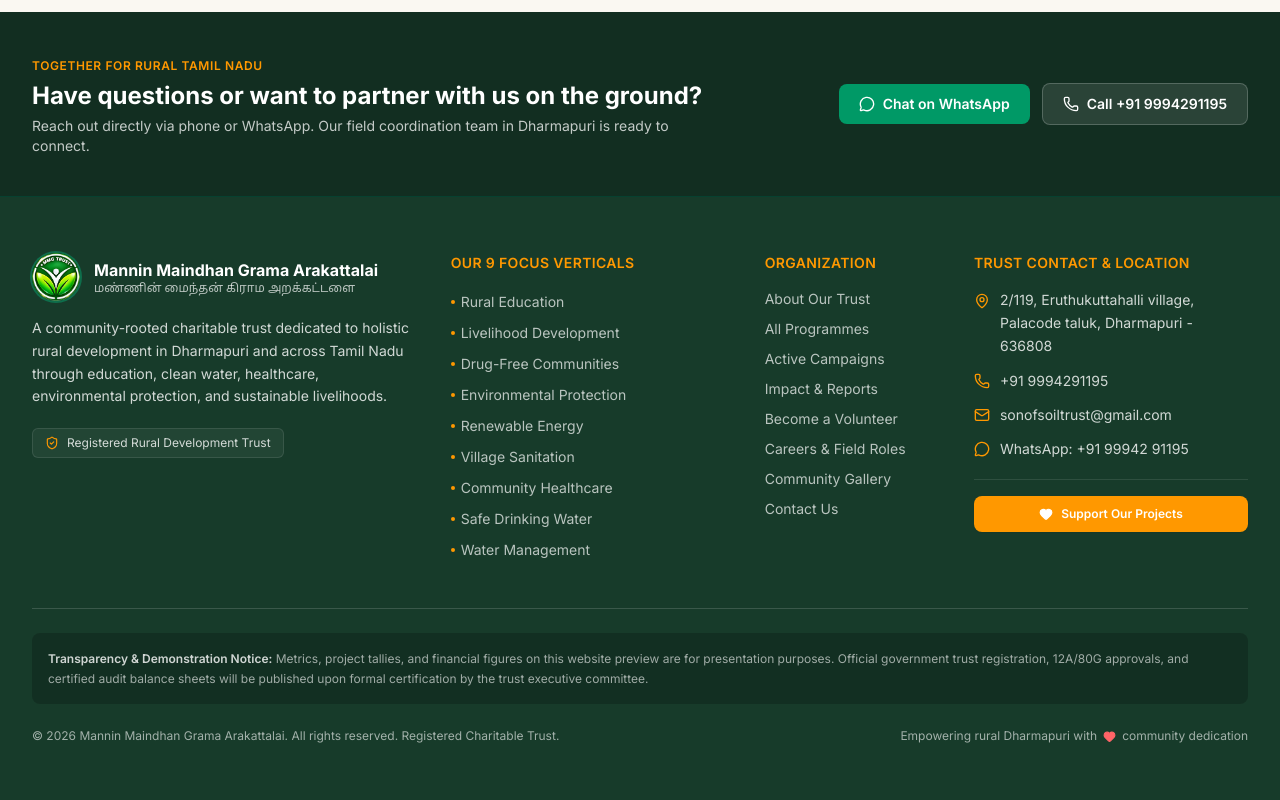
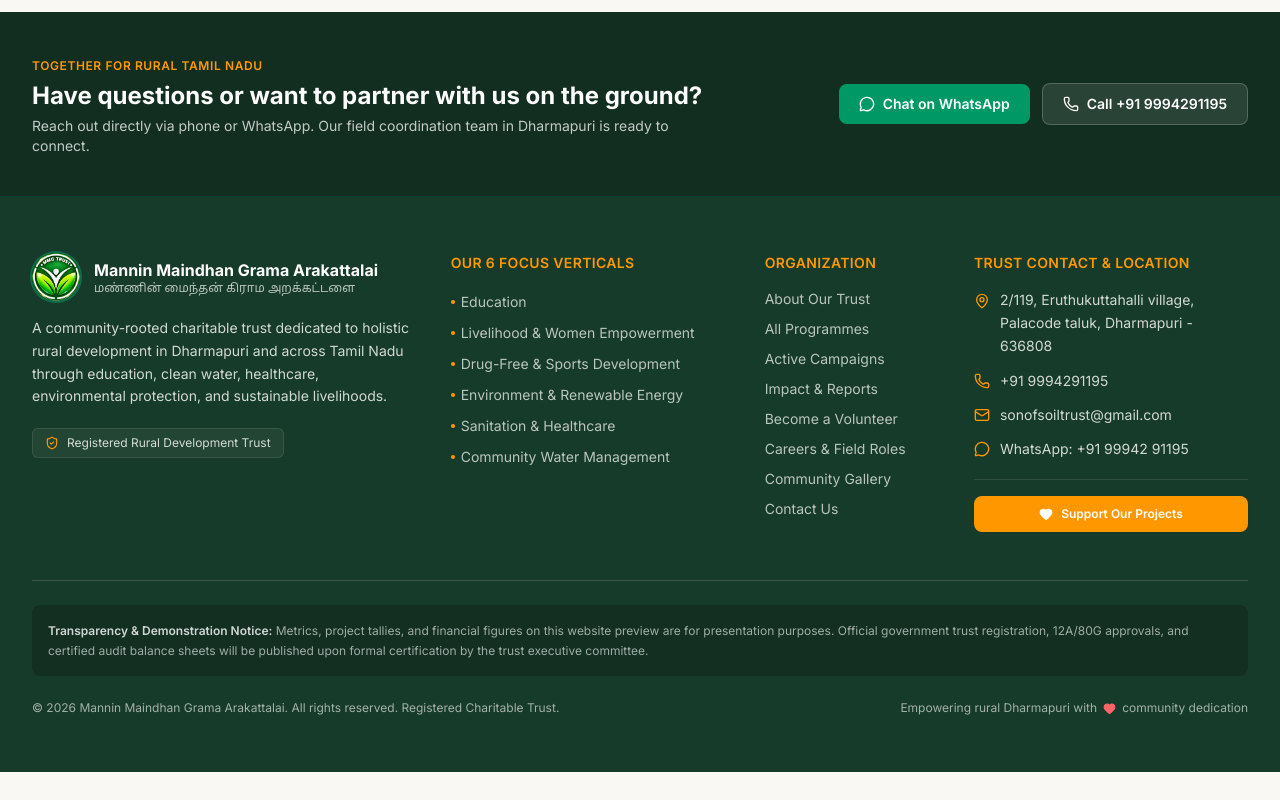
Before and after one commit to Nr-143/trust-demo, a React (Vite) app: page /about in a window 1280 px wide. Shown: the part 1586-2386 px from the top of the page. After the commit the page ends 2358 px from the top, so only its background shows below. Built offline with nearby package versions, Linux system fonts and the light colour scheme.

Commit message:
6 verticals updated

```diff
--- a/src/components/common/Footer.jsx
+++ b/src/components/common/Footer.jsx
@@ -81,22 +81,19 @@
             </div>
           </div>
 
-          {/* Core Programmes (9 verticals) */}
+          {/* Core Programmes (6 verticals) */}
           <div className="lg:col-span-3">
             <h3 className="font-semibold text-sm mb-4 text-accent tracking-wide uppercase">
-              Our 9 Focus Verticals
+              Our 6 Focus Verticals
             </h3>
             <ul className="space-y-2 text-sm">
               {[
-                { name: 'Rural Education', to: '/programmes#prog-education' },
-                { name: 'Livelihood Development', to: '/programmes#prog-livelihood' },
-                { name: 'Drug-Free Communities', to: '/programmes#prog-drug-free' },
-                { name: 'Environmental Protection', to: '/programmes#prog-environment' },
-                { name: 'Renewable Energy', to: '/programmes#prog-renewable-energy' },
-                { name: 'Village Sanitation', to: '/programmes#prog-sanitation' },
-                { name: 'Community Healthcare', to: '/programmes#prog-healthcare' },
-                { name: 'Safe Drinking Water', to: '/programmes#prog-drinking-water' },
-                { name: 'Water Management', to: '/programmes#prog-water-management' },
+                { name: 'Education', to: '/programmes#prog-education' },
+                { name: 'Livelihood & Women Empowerment', to: '/programmes#prog-livelihood-women' },
+                { name: 'Drug-Free & Sports Development', to: '/programmes#prog-drug-free-sports' },
+                { name: 'Environment & Renewable Energy', to: '/programmes#prog-environment-energy' },
+                { name: 'Sanitation & Healthcare', to: '/programmes#prog-sanitation-healthcare' },
+                { name: 'Community Water Management', to: '/programmes#prog-water-management' },
               ].map((prog) => (
                 <li key={prog.name}>
                   <Link
--- a/src/components/public/HeroSection.jsx
+++ b/src/components/public/HeroSection.jsx
@@ -86,7 +86,7 @@
             <div className="pt-6 border-t border-stone-200/80 grid grid-cols-2 sm:grid-cols-3 gap-3">
               <div className="flex items-center gap-2">
                 <CheckCircle size={16} className="text-[#176B36] shrink-0" />
-                <span className="text-xs font-medium text-gray-700">9 Core Verticals</span>
+                <span className="text-xs font-medium text-gray-700">6 Core Verticals</span>
               </div>
               <div className="flex items-center gap-2">
                 <CheckCircle size={16} className="text-[#176B36] shrink-0" />
--- a/src/components/public/ProgrammesSection.jsx
+++ b/src/components/public/ProgrammesSection.jsx
@@ -32,7 +32,15 @@
   const { programmes } = useSite();
   const [selectedCategory, setSelectedCategory] = useState('All');
 
-  const categories = ['All', 'Education', 'Water & Health', 'Environment', 'Livelihood'];
+  const categories = [
+    'All',
+    'Education',
+    'Livelihood & Women',
+    'Youth & Sports',
+    'Environment & Energy',
+    'Sanitation & Health',
+    'Water Management',
+  ];
 
   const activeProgrammes = (programmes || []).filter(
     (p) => p.status === 'active' || p.status === 'published' || !p.status
@@ -43,16 +51,16 @@
       ? activeProgrammes
       : activeProgrammes.filter((p) => {
           if (selectedCategory === 'Education') return p.category.includes('Education');
-          if (selectedCategory === 'Water & Health')
-            return (
-              p.category.includes('Water') ||
-              p.category.includes('Health') ||
-              p.category.includes('Sanitation')
-            );
-          if (selectedCategory === 'Environment')
+          if (selectedCategory === 'Livelihood & Women')
+            return p.category.includes('Livelihood') || p.category.includes('Women');
+          if (selectedCategory === 'Youth & Sports')
+            return p.category.includes('Drug') || p.category.includes('Sports');
+          if (selectedCategory === 'Environment & Energy')
             return p.category.includes('Environment') || p.category.includes('Energy');
-          if (selectedCategory === 'Livelihood')
-            return p.category.includes('Livelihood') || p.category.includes('Community');
+          if (selectedCategory === 'Sanitation & Health')
+            return p.category.includes('Sanitation') || p.category.includes('Healthcare');
+          if (selectedCategory === 'Water Management')
+            return p.category.includes('Water Management') || p.category.includes('Water Conservation');
           return true;
         });
 
@@ -63,14 +71,14 @@
         {/* Section Header */}
         <div className="text-center max-w-3xl mx-auto mb-10">
           <span className="inline-flex items-center gap-1.5 px-3 py-1 rounded-full text-xs font-semibold bg-emerald-100/80 text-[#173B2A] border border-emerald-200 mb-3">
-            <span>Our 9 Core Verticals</span>
+            <span>Our 6 Core Verticals</span>
           </span>
           <h2 className="text-3xl sm:text-4xl font-extrabold text-[#173B2A] tracking-tight">
             Integrated Rural Development Programmes
           </h2>
           <p className="mt-3 text-base text-gray-600 leading-relaxed font-normal">
-            Addressing deep-rooted rural challenges through 9 distinct pillars spanning education,
-            clean drinking water, youth empowerment, healthcare, and sustainable agriculture.
+            Addressing deep-rooted rural challenges through 6 focused verticals spanning education,
+            women-led livelihood, sports and youth development, clean energy, sanitation and health, and community water stewardship.
           </p>
 
           {/* Quick Filter Pill Buttons */}
@@ -91,7 +99,7 @@
           </div>
         </div>
 
-        {/* 9 Programmes Grid */}
+        {/* 6 Programmes Grid */}
         <div className="grid grid-cols-1 md:grid-cols-2 lg:grid-cols-3 gap-6 sm:gap-7">
           {filteredProgrammes.map((prog) => {
             const Icon = programmeIconMap[prog.icon] || GraduationCap;
--- a/src/components/public/TransparencySection.jsx
+++ b/src/components/public/TransparencySection.jsx
@@ -16,7 +16,7 @@
     {
       title: 'Community Programmes',
       titleTamil: 'செயல்திட்டங்கள்',
-      description: 'Overview of 9 active development verticals and village coverage.',
+      description: 'Overview of 6 active development verticals and village coverage.',
       to: '/programmes',
       badge: 'Operations',
     },
--- a/src/data/initialData.js
+++ b/src/data/initialData.js
@@ -99,130 +99,79 @@
       isDemo: true,
     },
     {
-      id: 'prog-livelihood',
-      title: 'Livelihood Development',
-      fullTitle: 'Rural Livelihood & Skill Enhancement',
-      titleTamil: 'வாழ்வாதார மற்றும் திறன் மேம்பாடு',
-      category: 'Livelihood',
+      id: 'prog-livelihood-women',
+      title: 'Livelihood Development and Women Empowerment',
+      fullTitle: 'Rural Livelihood & Women Empowerment Initiative',
+      titleTamil: 'வாழ்வாதாரம் மற்றும் மகளிர் மேம்பாடு',
+      category: 'Livelihood Development and Women Empowerment',
       icon: 'Briefcase',
       imageUrl:
         'https://images.unsplash.com/photo-1590402494682-cd3fb53b1f70?w=800&auto=format&fit=crop&q=80',
       description:
         'Empowering marginal farmers, women self-help groups, and rural youth with sustainable agricultural methods, vocational skills, and micro-enterprise guidance.',
       details:
-        'Supports organic cultivation practices, value addition to local farm produce, and vocational training in tailoring, electricals, and digital skills.',
-      highlights: ['Women Self-Help Groups', 'Organic Farming Workshops', 'Micro-Enterprise Support'],
+        'Supports women-led self-help micro-enterprises, organic cultivation practices, value addition to local farm produce, and vocational training in tailoring, crafts, and digital skills.',
+      highlights: ['Women Self-Help Groups', 'Organic Farming Workshops', 'Micro-Enterprise & Skill Training'],
       status: 'active',
       isDemo: true,
     },
     {
-      id: 'prog-drug-free',
-      title: 'Drug-Free Communities',
-      fullTitle: 'Drug-Free & Healthy Youth Initiative',
-      titleTamil: 'போதையற்ற ஆரோக்கிய சமுதாயம்',
-      category: 'Community Health',
+      id: 'prog-drug-free-sports',
+      title: 'Drug-Free Communities and Sports Development',
+      fullTitle: 'Drug-Free Society & Rural Sports Development',
+      titleTamil: 'போதையற்ற சமூகம் மற்றும் விளையாட்டு மேம்பாடு',
+      category: 'Drug-Free Communities and Sports Development',
       icon: 'ShieldCheck',
       imageUrl:
         'https://images.unsplash.com/photo-1526676037777-05a232554f77?w=800&auto=format&fit=crop&q=80',
       description:
-        'Conducting anti-substance abuse campaigns, village sports leagues, and peer counselling to foster healthy, empowered, and constructive youth.',
+        'Conducting anti-substance abuse campaigns, village sports leagues, and peer counselling to foster healthy, empowered, and constructive rural youth.',
       details:
-        'Collaborates with village elders, local schools, and sports clubs to organize cricket and kabaddi tournaments alongside awareness workshops.',
-      highlights: ['Substance Awareness Drives', 'Village Sports Tournaments', 'Youth & Family Counselling'],
+        'Collaborates with village elders, local schools, and rural youth sports clubs to organize cricket, kabaddi, and athletic tournaments alongside substance abuse awareness workshops.',
+      highlights: ['Substance Awareness Drives', 'Village Sports Leagues', 'Youth & Family Counselling'],
       status: 'active',
       isDemo: true,
     },
     {
-      id: 'prog-environment',
-      title: 'Environmental Protection',
-      fullTitle: 'Afforestation & Biodiversity Conservation',
-      titleTamil: 'சுற்றுச்சூழல் பாதுகாப்பு & பசுமை இயக்கம்',
-      category: 'Environment',
+      id: 'prog-environment-energy',
+      title: 'Environmental Protection and Renewable Energy',
+      fullTitle: 'Afforestation, Biodiversity & Clean Solar Energy',
+      titleTamil: 'சுற்றுச்சூழல் பாதுகாப்பு மற்றும் புதுப்பிக்கத்தக்க ஆற்றல்',
+      category: 'Environmental Protection and Renewable Energy',
       icon: 'TreePine',
       imageUrl:
         'https://images.unsplash.com/photo-1542601906990-b4d3fb778b09?w=800&auto=format&fit=crop&q=80',
       description:
-        'Mass plantation of indigenous shade and fruit-bearing trees, seed-ball scattering, and community stewardship of rural biodiversity.',
+        'Mass plantation of indigenous shade and fruit-bearing trees, seed-ball scattering, and decentralized solar lighting for sustainable rural habitations.',
       details:
-        'Preserves native trees such as Neem, Pungan, Peepal, and Tamarind suited to Dharmapuri climatic conditions with drip protection.',
-      highlights: ['10,000+ Native Saplings', 'Seed Ball Distribution', 'School Green Clubs'],
+        'Preserves native trees such as Neem, Pungan, Peepal, and Tamarind suited to Dharmapuri climatic conditions, combined with rural solar lighting points and clean energy literacy.',
+      highlights: ['Native Tree Plantations', 'Solar Street Illumination', 'School Green Clubs'],
       status: 'active',
       isDemo: true,
     },
     {
-      id: 'prog-renewable-energy',
-      title: 'Renewable Energy',
-      fullTitle: 'Rural Solar Lighting & Clean Energy',
-      titleTamil: 'சூரிய ஒளி மற்றும் புதுப்பிக்கத்தக்க ஆற்றல்',
-      category: 'Clean Energy',
-      icon: 'Sun',
-      imageUrl:
-        'https://images.unsplash.com/photo-1509391365360-2e959784a276?w=800&auto=format&fit=crop&q=80',
-      description:
-        'Promoting decentralized solar street illumination, solar-assisted water lifting for marginal farmers, and household renewable energy awareness.',
-      details:
-        'Aims to reduce reliance on irregular grid power in remote agricultural habitations and foster environmentally clean lighting.',
-      highlights: ['Solar Street Lights', 'Farm Solar Pumping Advice', 'Energy Literacy Workshops'],
-      status: 'active',
-      isDemo: true,
-    },
-    {
-      id: 'prog-sanitation',
-      title: 'Sanitation',
-      fullTitle: 'Rural Sanitation & Clean Villages',
-      titleTamil: 'சுகாதாரம் & தூய்மை கிராம முன்னெடுப்பு',
-      category: 'Sanitation',
-      icon: 'Sparkles',
-      imageUrl:
-        'https://images.unsplash.com/photo-1532996122724-e3c354a0b15b?w=800&auto=format&fit=crop&q=80',
-      description:
-        'Advancing community hygiene, safe waste segregation, school restroom maintenance, and community-led clean hamlet campaigns.',
-      details:
-        'Organizes community volunteer cleanliness drives, plastic waste reduction campaigns, and menstrual hygiene awareness sessions for rural women.',
-      highlights: ['Waste Segregation Drives', 'School Hygiene Upgrades', 'Plastic-Free Habitats'],
-      status: 'active',
-      isDemo: true,
-    },
-    {
-      id: 'prog-healthcare',
-      title: 'Healthcare',
-      fullTitle: 'Community Health & Mobile Medical Camps',
-      titleTamil: 'சமூக நல்வாழ்வு & இலவச மருத்துவ முகாம்கள்',
-      category: 'Healthcare',
+      id: 'prog-sanitation-healthcare',
+      title: 'Sanitation and Healthcare',
+      fullTitle: 'Rural Sanitation & Community Health Initiatives',
+      titleTamil: 'சுகாதாரம் மற்றும் மருத்துவ நல்வாழ்வு',
+      category: 'Sanitation and Healthcare',
       icon: 'HeartPulse',
       imageUrl:
         'https://images.unsplash.com/photo-1576091160399-112ba8d25d1d?w=800&auto=format&fit=crop&q=80',
       description:
-        'Conducting preventive health screenings, geriatric wellness checkups, eye camps, and maternal nutritional counselling in isolated hamlets.',
+        'Advancing village hygiene, safe sanitation, waste segregation, and conducting preventive health screenings and medical camps in rural hamlets.',
       details:
-        'Brings qualified volunteer medical professionals to doorstep clinics, offering basic diagnostics, blood pressure and glucose checks, and medicines.',
-      highlights: ['Free Medical Screenings', 'Geriatric & Eye Checkups', 'Maternal Nutrition Advice'],
-      status: 'active',
-      isDemo: true,
-    },
-    {
-      id: 'prog-drinking-water',
-      title: 'Drinking Water',
-      fullTitle: 'Safe & Fluoride-Free Drinking Water',
-      titleTamil: 'தூய பாதுகாப்பான குடிநீர் திட்டம்',
-      category: 'Water & Health',
-      icon: 'Droplets',
-      imageUrl:
-        'https://images.unsplash.com/photo-1541252260730-0412e8e2108e?w=800&auto=format&fit=crop&q=80',
-      description:
-        'Facilitating clean drinking water filtration systems and periodic water quality testing to safeguard families against waterborne illnesses.',
-      details:
-        'Addresses groundwater salinity and mineral excess common in hard-rock rural belts by establishing community-managed purification taps.',
-      highlights: ['Water Testing Initiatives', 'Community Filtration Points', 'Clean Water Education'],
+        'Combines volunteer-led village cleanliness drives and menstrual hygiene awareness with doorstep health screenings, geriatric checkups, eye camps, and basic medicines.',
+      highlights: ['Free Medical Screenings', 'Village Cleanliness Drives', 'Hygiene & Health Awareness'],
       status: 'active',
       isDemo: true,
     },
     {
       id: 'prog-water-management',
       title: 'Community Water Management',
-      fullTitle: 'Pond Restoration & Groundwater Recharging',
-      titleTamil: 'சமூக நீர் மேலாண்மை & ஏரி குளம் புனரமைப்பு',
-      category: 'Water Conservation',
+      fullTitle: 'Pond Restoration & Traditional Water Conservation',
+      titleTamil: 'சமூக நீர் மேலாண்மை மற்றும் ஏரி புனரமைப்பு',
+      category: 'Community Water Management',
       icon: 'Waves',
       imageUrl:
         'https://images.unsplash.com/photo-1500382017468-9049fed747ef?w=800&auto=format&fit=crop&q=80',
@@ -370,7 +319,7 @@
     {
       title: 'Community Programmes',
       titleTamil: 'செயல்திட்டங்கள்',
-      description: 'Detailed overview of 9 active development sectors and village coverage.',
+      description: 'Detailed overview of 6 active development verticals and village coverage.',
       to: '/programmes',
       badge: 'Operations',
     },
--- a/src/pages/admin/AdminDashboard.jsx
+++ b/src/pages/admin/AdminDashboard.jsx
@@ -257,7 +257,7 @@
                   </div>
                   <div>
                     <p className="text-xs font-bold text-stone-800">Add or Edit Programmes</p>
-                    <p className="text-[11px] text-stone-500">9 focus development verticals</p>
+                    <p className="text-[11px] text-stone-500">6 focus development verticals</p>
                   </div>
                 </div>
                 <ArrowRight size={14} className="text-stone-400 group-hover:translate-x-1 transition-transform" />
--- a/src/pages/admin/AdminProgrammes.jsx
+++ b/src/pages/admin/AdminProgrammes.jsx
@@ -39,13 +39,10 @@
 
 const PRESET_ICONS = [
   { id: 'GraduationCap', label: 'Education', icon: GraduationCap },
-  { id: 'Briefcase', label: 'Livelihoods', icon: Briefcase },
-  { id: 'ShieldCheck', label: 'Protection', icon: ShieldCheck },
-  { id: 'Trees', label: 'Environment', icon: Trees },
-  { id: 'SunMedium', label: 'Solar Energy', icon: SunMedium },
-  { id: 'Sparkles', label: 'Sanitation', icon: Sparkles },
-  { id: 'HeartPulse', label: 'Healthcare', icon: HeartPulse },
-  { id: 'Droplet', label: 'Drinking Water', icon: Droplet },
+  { id: 'Briefcase', label: 'Livelihood & Women', icon: Briefcase },
+  { id: 'ShieldCheck', label: 'Drug-Free & Sports', icon: ShieldCheck },
+  { id: 'Trees', label: 'Environment & Energy', icon: Trees },
+  { id: 'HeartPulse', label: 'Sanitation & Healthcare', icon: HeartPulse },
   { id: 'Waves', label: 'Water Management', icon: Waves },
 ];
 
@@ -511,14 +508,11 @@
                   </label>
                   <select {...createForm.register('category')} className={inputClasses}>
                     <option value="Education">Education</option>
-                    <option value="Livelihood">Livelihood Development</option>
-                    <option value="Social Welfare">Drug-Free Communities</option>
-                    <option value="Environment">Environmental Protection</option>
-                    <option value="Energy">Renewable Energy</option>
-                    <option value="Sanitation">Village Sanitation</option>
-                    <option value="Healthcare">Community Healthcare</option>
-                    <option value="Water">Drinking Water</option>
-                    <option value="Agriculture">Community Water Management</option>
+                    <option value="Livelihood Development and Women Empowerment">Livelihood Development and Women Empowerment</option>
+                    <option value="Drug-Free Communities and Sports Development">Drug-Free Communities and Sports Development</option>
+                    <option value="Environmental Protection and Renewable Energy">Environmental Protection and Renewable Energy</option>
+                    <option value="Sanitation and Healthcare">Sanitation and Healthcare</option>
+                    <option value="Community Water Management">Community Water Management</option>
                   </select>
                 </div>
 
@@ -640,14 +634,11 @@
                   </label>
                   <select {...editForm.register('category')} className={inputClasses}>
                     <option value="Education">Education</option>
-                    <option value="Livelihood">Livelihood Development</option>
-                    <option value="Social Welfare">Drug-Free Communities</option>
-                    <option value="Environment">Environmental Protection</option>
-                    <option value="Energy">Renewable Energy</option>
-                    <option value="Sanitation">Village Sanitation</option>
-                    <option value="Healthcare">Community Healthcare</option>
-                    <option value="Water">Drinking Water</option>
-                    <option value="Agriculture">Community Water Management</option>
+                    <option value="Livelihood Development and Women Empowerment">Livelihood Development and Women Empowerment</option>
+                    <option value="Drug-Free Communities and Sports Development">Drug-Free Communities and Sports Development</option>
+                    <option value="Environmental Protection and Renewable Energy">Environmental Protection and Renewable Energy</option>
+                    <option value="Sanitation and Healthcare">Sanitation and Healthcare</option>
+                    <option value="Community Water Management">Community Water Management</option>
                   </select>
                 </div>
 
--- a/src/pages/public/HomePage.jsx
+++ b/src/pages/public/HomePage.jsx
@@ -16,7 +16,7 @@
       {/* 2. Impact Section with Configurable Stat Cards */}
       <ImpactSection />
 
-      {/* 3. Programmes Section (All 9 Distinct Verticals) */}
+      {/* 3. Programmes Section (All 6 Distinct Verticals) */}
       <ProgrammesSection />
 
       {/* 4. Featured Campaigns (3 Demonstration Causes) */}
--- a/src/pages/public/ImpactPage.jsx
+++ b/src/pages/public/ImpactPage.jsx
@@ -66,7 +66,7 @@
           })}
         </div>
 
-        {/* Breakdown by 9 Programmes */}
+        {/* Breakdown by 6 Programmes */}
         <div className="bg-white border border-stone-200 rounded-3xl p-8 sm:p-10 shadow-2xs mb-12">
           <div className="flex items-center gap-3 mb-6">
             <div className="p-2.5 rounded-xl bg-emerald-100 text-[#176B36]">
@@ -74,7 +74,7 @@
             </div>
             <div>
               <h2 className="text-xl font-bold text-[#173B2A]">
-                Activity Across All 9 Verticals
+                Activity Across All 6 Verticals
               </h2>
               <p className="text-xs sm:text-sm text-gray-500">
                 Community coverage overview across Palacode Taluk and Dharmapuri rural regions
@@ -82,7 +82,7 @@
             </div>
           </div>
 
-          <div className="grid grid-cols-1 md:grid-cols-3 gap-4">
+          <div className="grid grid-cols-1 md:grid-cols-2 lg:grid-cols-3 gap-4">
             {programmes.map((p) => (
               <div
                 key={p.id}
--- a/src/pages/public/NotFoundPage.jsx
+++ b/src/pages/public/NotFoundPage.jsx
@@ -42,7 +42,7 @@
             className="inline-flex items-center gap-2 px-5 py-3 rounded-xl bg-white hover:bg-stone-50 text-[#173B2A] text-xs font-semibold border border-stone-200 shadow-2xs transition-colors"
           >
             <FolderKanban size={15} className="text-primary" />
-            <span>Our 9 Verticals</span>
+            <span>Our 6 Verticals</span>
           </Link>
 
           <Link
--- a/src/pages/public/ProgrammesPage.jsx
+++ b/src/pages/public/ProgrammesPage.jsx
@@ -45,7 +45,7 @@
 
       <div className="max-w-7xl mx-auto px-4 sm:px-6 lg:px-8 py-12 sm:py-16">
         <div className="mb-8">
-          <DemoBadge message="The 9 programme descriptions below reflect proposed community developmental framework designed for Mannin Maindhan Grama Arakattalai. Verified baseline surveys and targets will be added continuously." />
+          <DemoBadge message="The 6 programme descriptions below reflect proposed community developmental framework designed for Mannin Maindhan Grama Arakattalai. Verified baseline surveys and targets will be added continuously." />
         </div>
 
         {activeProgrammes.length === 0 ? (
```
Also changed, not shown: src/services/storage/localStorageEngine.js (+9 -1 lines).
